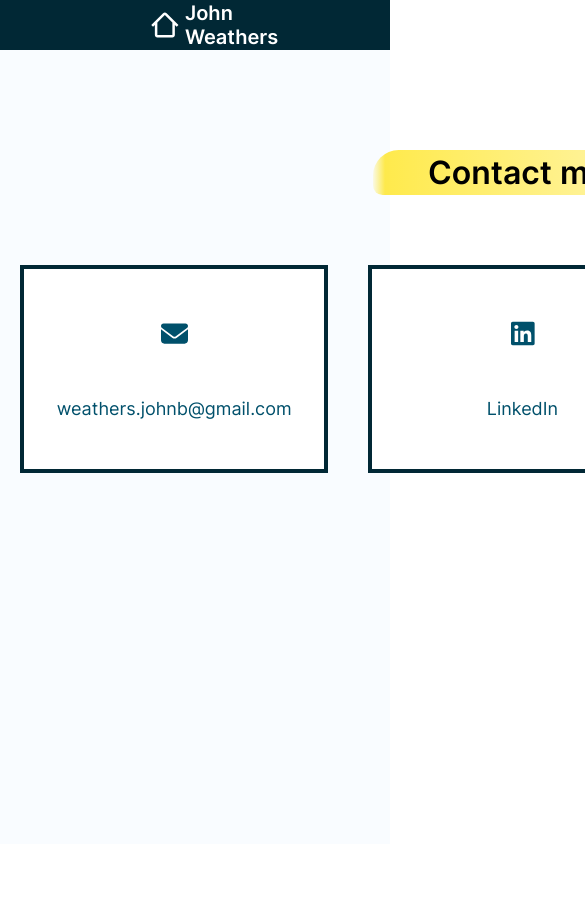
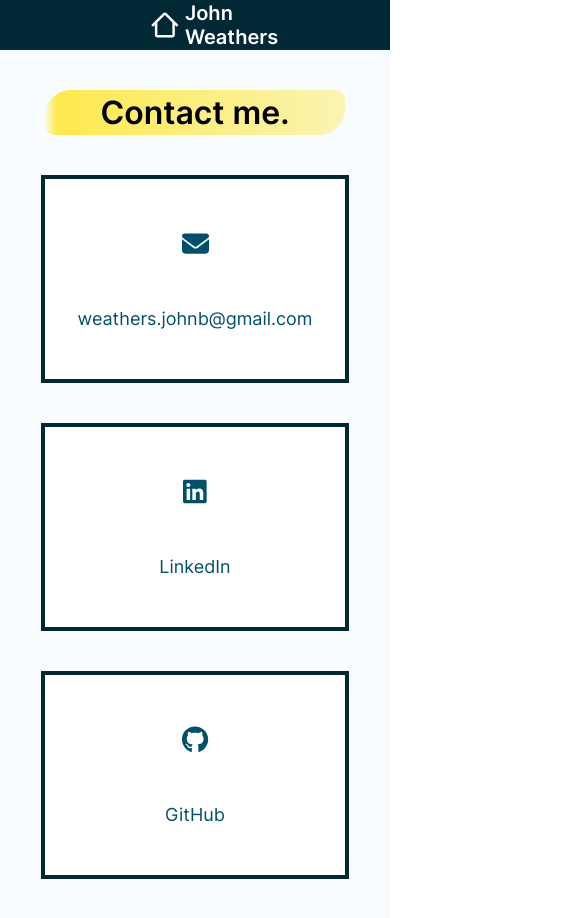
Before and after one commit to john-weathers/portfolio, a React (Vite) app: page /contact in a window 390 px wide. Shown: the top 918 px of the page, 585 px wide, since content can reach past the window. Before the commit the page ends 844 px from the top, so only its background shows below. Built offline with nearby package versions, Linux system fonts and the light colour scheme.

Commit message:
Add responsiveness

```diff
--- a/src/css/contact.css
+++ b/src/css/contact.css
@@ -1,5 +1,4 @@
 .contact {
-  height: calc(100vh - 50px);
   background-color: rgb(249, 252, 255);
   padding-top: 100px;
 }
@@ -59,3 +58,35 @@
 .contact .card:hover a {
   color: black;
 }
+
+@media screen and (max-width: 1080px), (orientation: portrait) {
+  .contact .flex-container {
+    height: fit-content;
+    width: 348px;
+    flex-direction: column;
+    justify-content: space-evenly;
+    padding: 20px 0;
+  }
+
+  .contact .card-container {
+    height: 248px;
+    margin: 0;
+    display: flex;
+  }
+
+  .contact .card {
+    margin: auto;
+  }
+}
+
+@media screen and (max-width: 768px) {
+  .contact {
+    padding-top: 50px;
+  }
+}
+
+@media screen and (max-width: 480px) {
+  .contact {
+    padding-top: 40px;
+  }
+}
```
